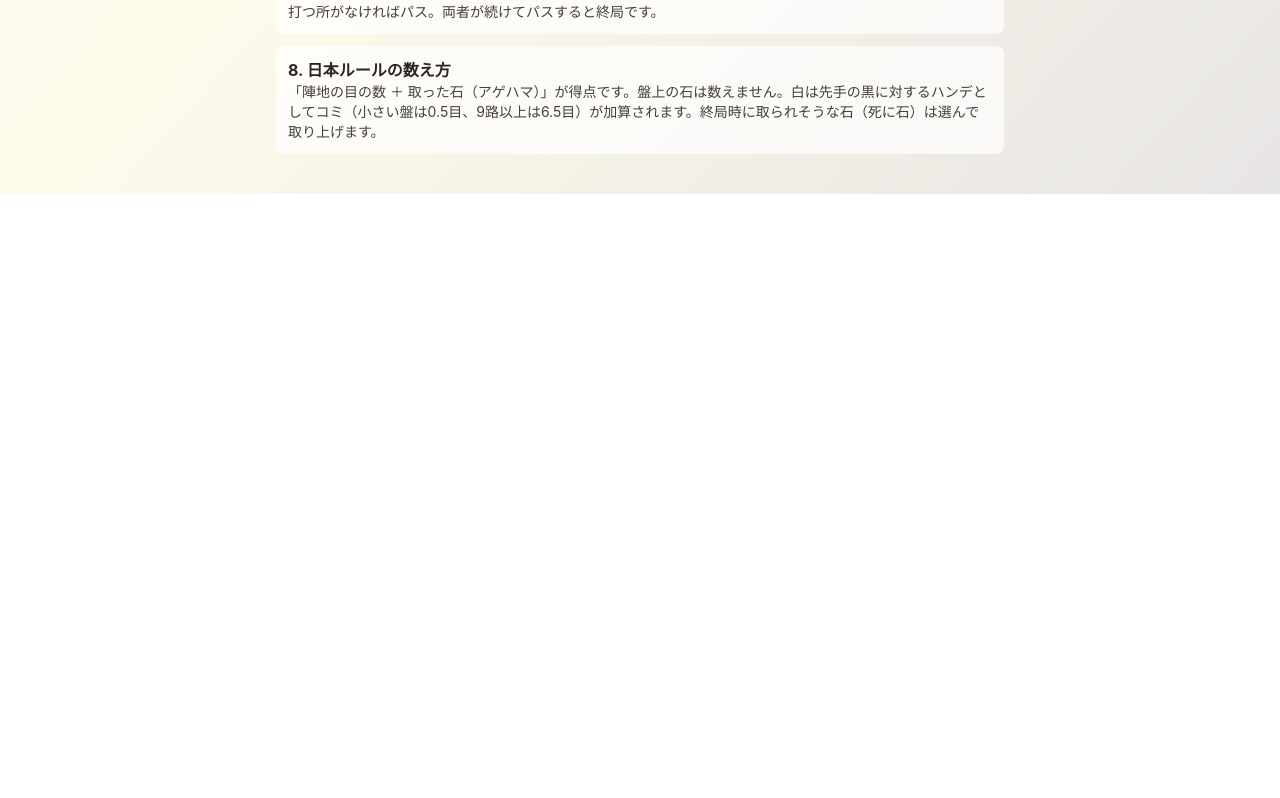
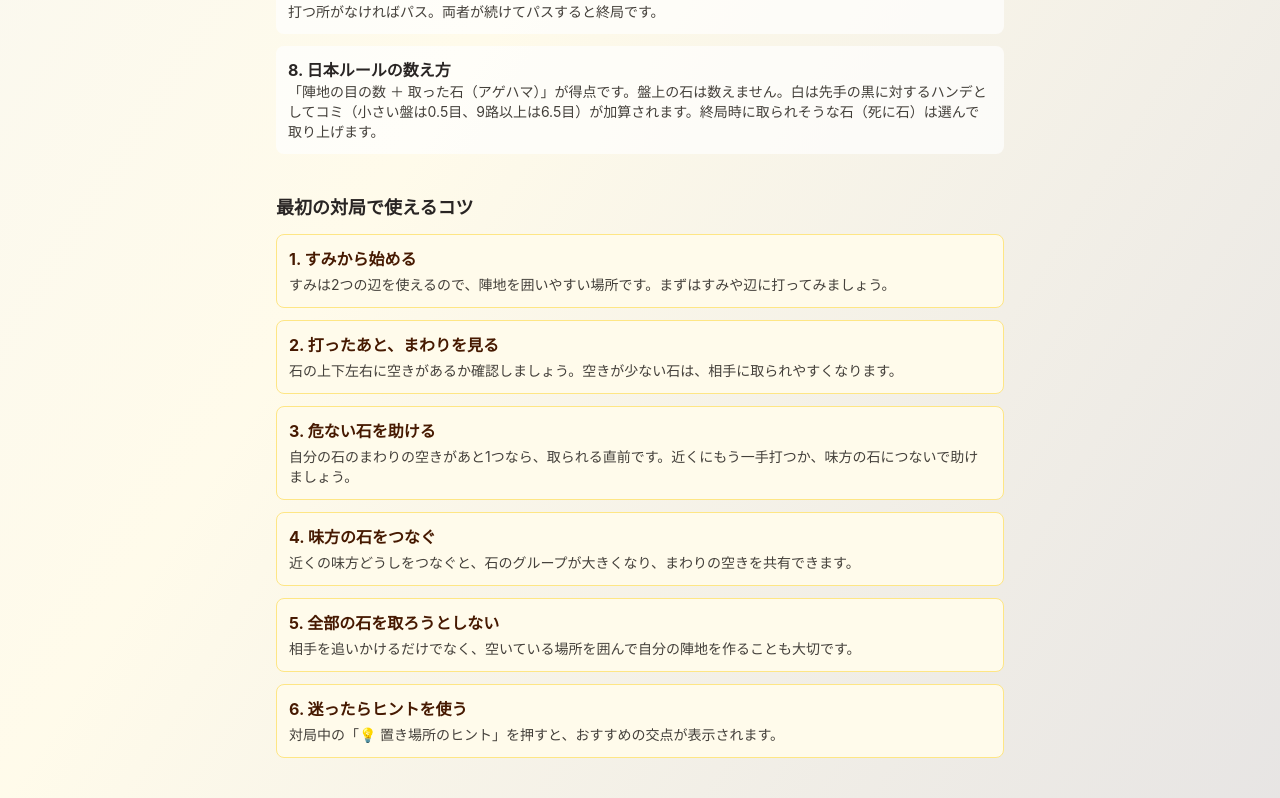
Before and after one commit to tokutake/playground, a React (Vite) app in the folder go-app/: page / in a window 1280 px wide. Shown: the part 1210-2008 px from the top of the page. Before the commit the page ends 1404 px from the top, so only its background shows below. Built offline with nearby package versions, Linux system fonts and the light colour scheme.

Commit message:
feat: add beginner go tips

```diff
--- a/go-app/src/App.tsx
+++ b/go-app/src/App.tsx
@@ -30,6 +30,15 @@ const RULES: { title: string; body: string }[] = [
   { title: '6. コウ', body: '1目を取り合って同じ形が繰り返される場合、取られた直後にすぐ取り返すことはできません。別の場所に打ってからどうぞ。' },
   { title: '7. パスと終局', body: '打つ所がなければパス。両者が続けてパスすると終局です。' },
   { title: '8. 日本ルールの数え方', body: '「陣地の目の数 ＋ 取った石（アゲハマ）」が得点です。盤上の石は数えません。白は先手の黒に対するハンデとしてコミ（小さい盤は0.5目、9路以上は6.5目）が加算されます。終局時に取られそうな石（死に石）は選んで取り上げます。' },
+]
+
+const BEGINNER_TIPS = [
+  { title: 'すみから始める', body: 'すみは2つの辺を使えるので、陣地を囲いやすい場所です。まずはすみや辺に打ってみましょう。' },
+  { title: '打ったあと、まわりを見る', body: '石の上下左右に空きがあるか確認しましょう。空きが少ない石は、相手に取られやすくなります。' },
+  { title: '危ない石を助ける', body: '自分の石のまわりの空きがあと1つなら、取られる直前です。近くにもう一手打つか、味方の石につないで助けましょう。' },
+  { title: '味方の石をつなぐ', body: '近くの味方どうしをつなぐと、石のグループが大きくなり、まわりの空きを共有できます。' },
+  { title: '全部の石を取ろうとしない', body: '相手を追いかけるだけでなく、空いている場所を囲んで自分の陣地を作ることも大切です。' },
+  { title: '迷ったらヒントを使う', body: '対局中の「💡 置き場所のヒント」を押すと、おすすめの交点が表示されます。' },
 ]
 
 const REASONS: Record<string, string> = {
@@ -585,6 +594,15 @@ export default function App() {
           </div>
           <h2 className="mt-10 mb-3 text-lg font-bold">囲碁のルール（かんたん解説）</h2>
           {Rules}
+          <h2 className="mt-10 mb-3 text-lg font-bold">最初の対局で使えるコツ</h2>
+          <div className="space-y-3">
+            {BEGINNER_TIPS.map((tip, i) => (
+              <div key={tip.title} className="rounded-lg border border-amber-200 bg-amber-50 p-3">
+                <h3 className="font-bold text-amber-950">{i + 1}. {tip.title}</h3>
+                <p className="mt-1 text-sm text-stone-700">{tip.body}</p>
+              </div>
+            ))}
+          </div>
         </div>
       </main>
     )
```
